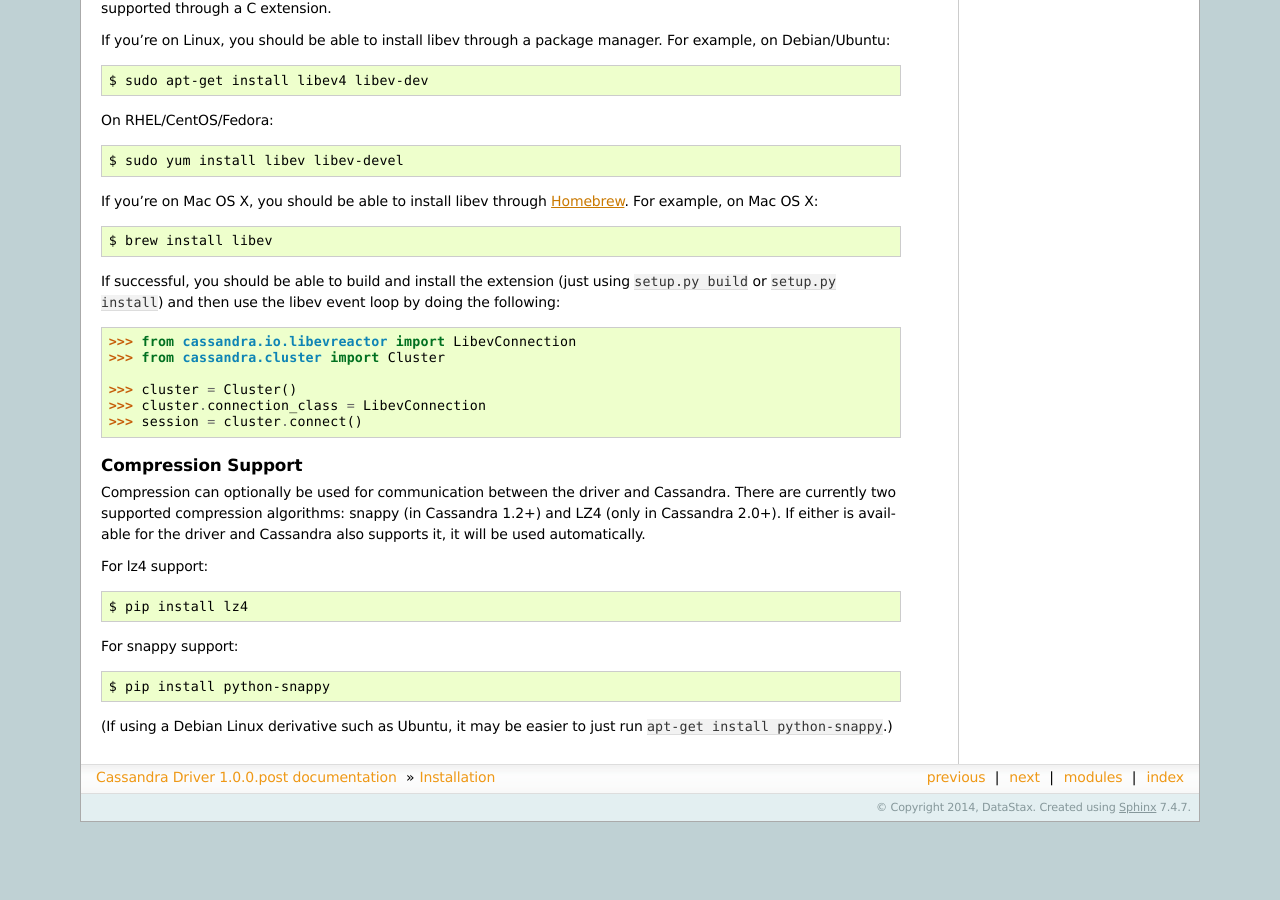
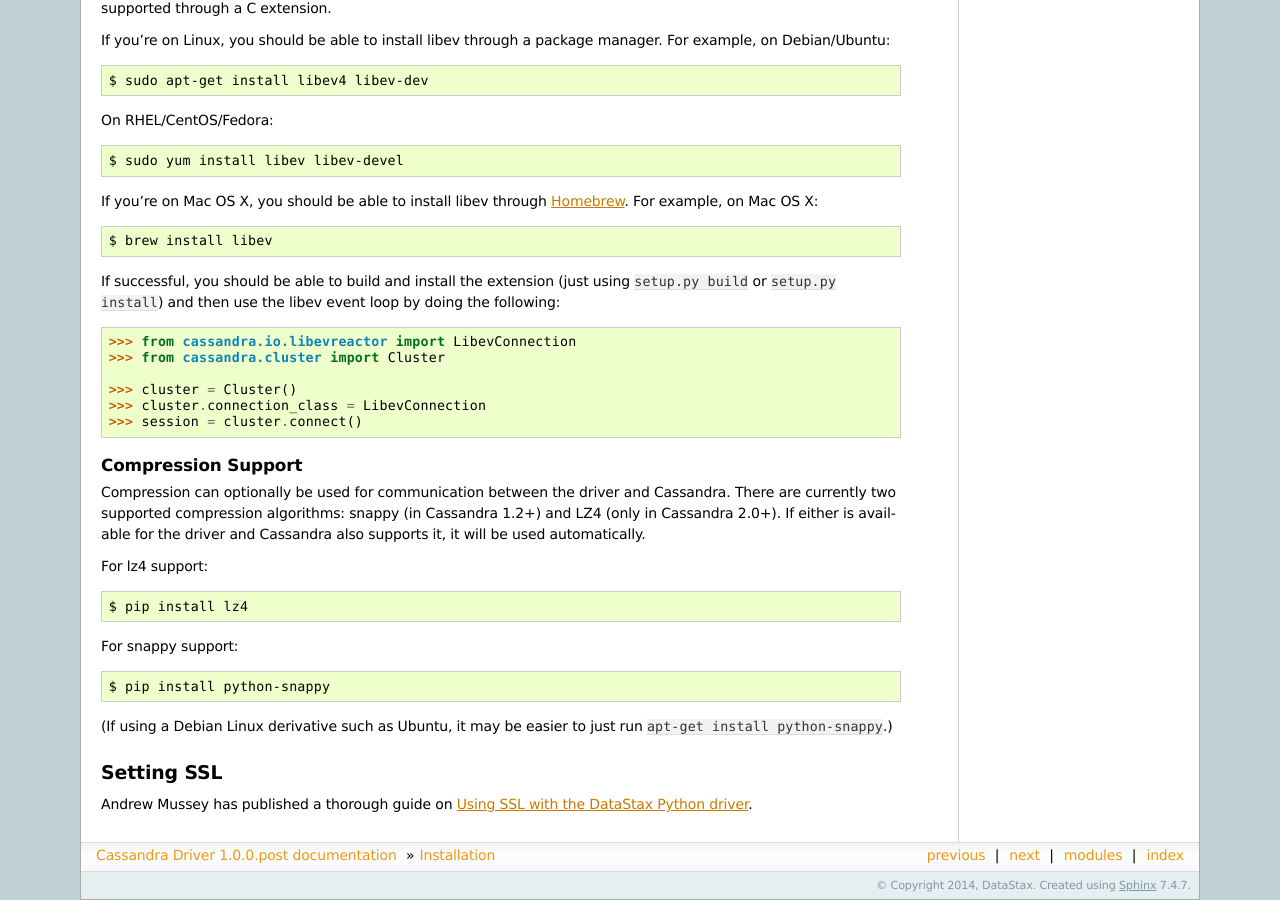
Before and after one commit to datastax/python-driver, a Sphinx documentation site: the page built from docs/installation.rst, in a window 1280 px wide and 900 px high, scrolled down 1107 px. Built offline with Sphinx 7.4.7, drawn with Linux system fonts in a browser that asks for light colours; pages that are not in the unit, such as notebooks, are missing from menus; before the commit the page ends 1929 px from its top, so only the background shows below that.

Commit message:
added link to SSL setup post

```diff
--- a/docs/installation.rst
+++ b/docs/installation.rst
@@ -110,3 +110,7 @@ For snappy support::
 
 (If using a Debian Linux derivative such as Ubuntu, it may be easier to
 just run ``apt-get install python-snappy``.)
+
+Setting SSL
+-----------
+Andrew Mussey has published a thorough guide on `Using SSL with the DataStax Python driver <http://blog.amussey.com/post/64036730812/cassandra-2-0-client-server-ssl-with-datastax-python>`_.
```
